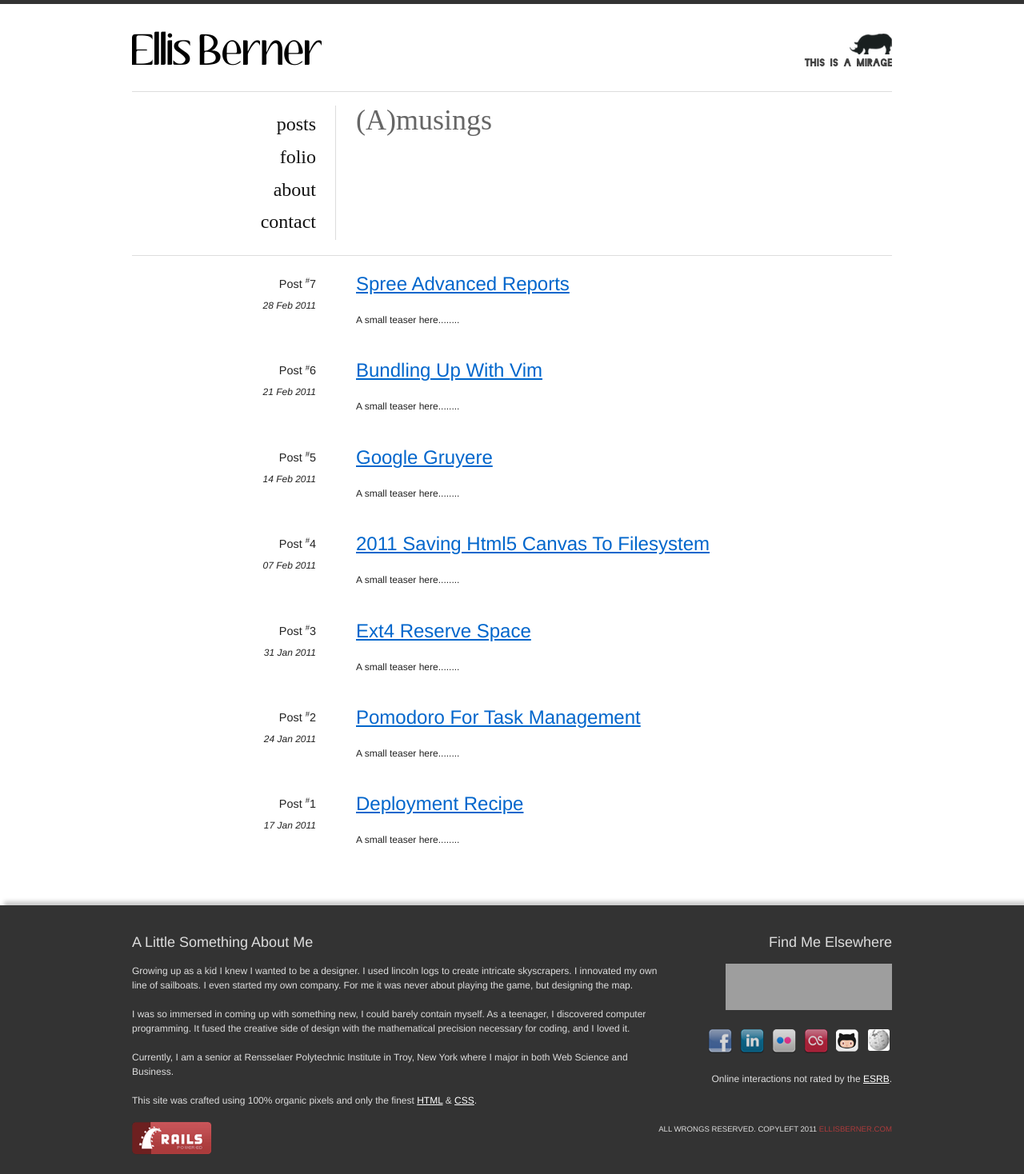
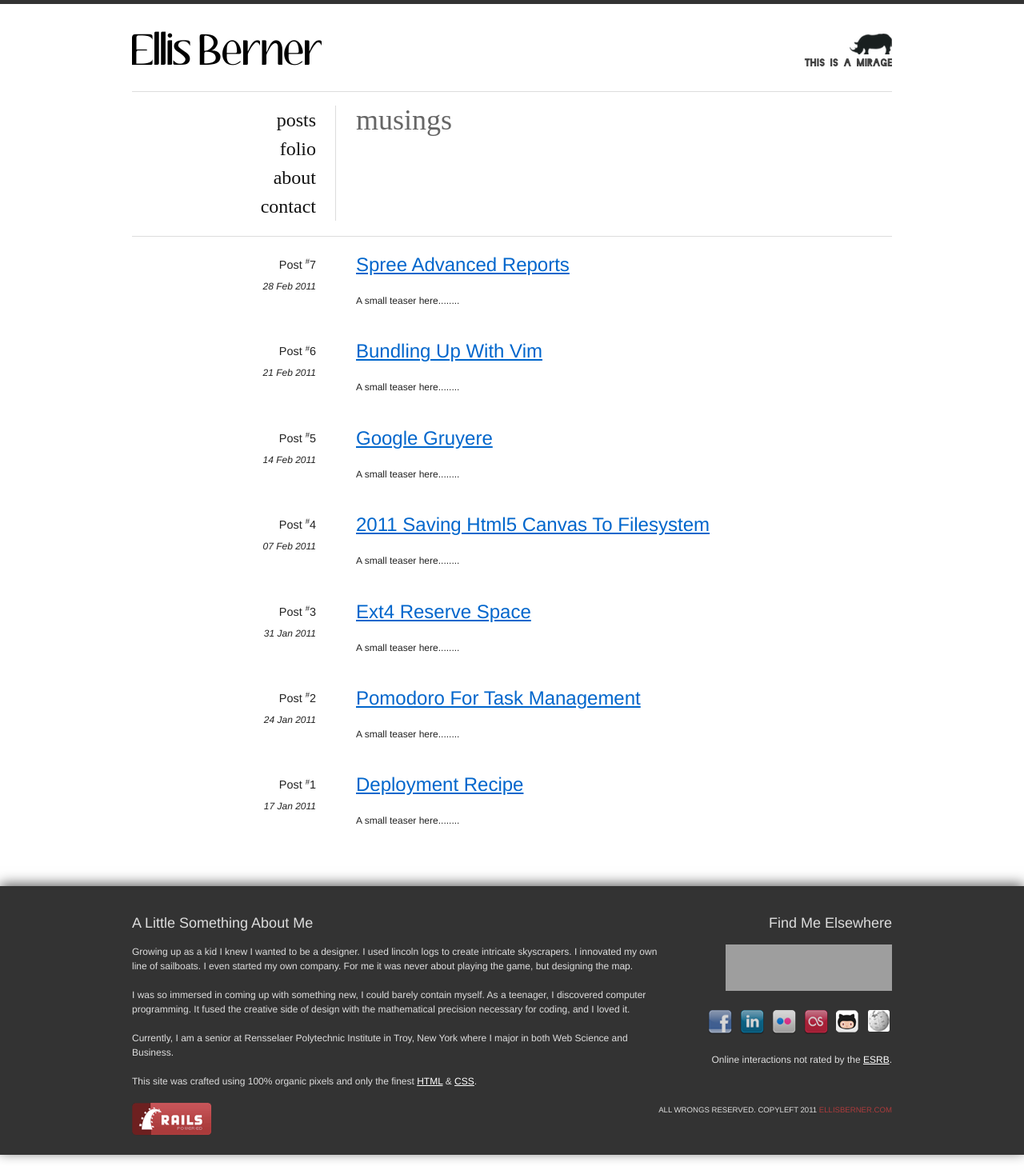
Before and after one commit to maletor/maletor.github.io, a Jekyll site: the page built from index.html, in a window 1280 px wide. Shown: the whole page at 80% size. Built offline with Jekyll 4.4.1, drawn with Linux system fonts in a browser that asks for light colours; some web fonts are replaced; grey boxes are pictures that could not be loaded.

Commit message:
header work

```diff
--- a/_layouts/default.html
+++ b/_layouts/default.html
@@ -34,7 +34,7 @@
 				 </div>
 
 				 <div class="span-17 last">
-					 <h1 class="quiet">(A)musings</h1>
+					 <h1 class="quiet">musings</h1>
 				 </div>
 			 </div>
 			 <hr class="space" />
--- a/stylesheets/application.css
+++ b/stylesheets/application.css
@@ -2,8 +2,7 @@
 @font-face {font-family:DroidSans;src:url('droidsans.eot');src: url('droidsans.eot?iefix') format('eot'),url('droidsans.woff')format('woff'),url('droidsans.ttf')format('truetype'),url('droidsans.svg#webfontw7zqO19G')format('svg');font-weight:normal;font-style:normal;}
 body{border-top:#333 solid 5px;}
 #header h1{font-family:Aubrey;font-size:4em;}
-ul.list{list-style:none;margin:0;}
-ul.list li{margin:.4em 0;}
+ul.list{list-style:none;padding:0;margin:0;}
 ul.border-list li{border-bottom:1px solid #ddd;padding:1em;}
 #navigation{font-family:DroidSans;}
 #navigation ul{text-align:right;}
@@ -12,7 +11,7 @@ ul.border-list li{border-bottom:1px solid #ddd;padding:1em;}
 .post-meta{text-align:right;}
 form em{font-weight:bold;color:#f00;}
 #elsewhere{text-align:right;}
-#footer{background:#333;-moz-box-shadow:5px -5px 5px #ccc;-webkit-box-shadow:5px -5px 5px #ccc;box-shadow:5px -5px 5px #ccc;}
+#footer{background:#333;-moz-box-shadow:0 -3px 15px #666;-webkit-box-shadow:0 -3px 15px #666;box-shadow:0 -3px 15px #666;}
 #footer h3{color:#ddd;}
 #footer p{color:#ddd;}
 #footer a{color:#fff;}
```
